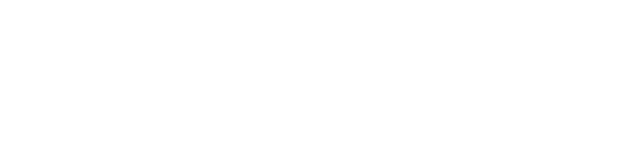
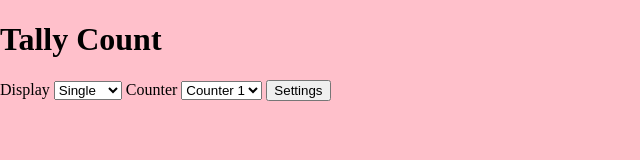
Before and after one commit to AaishaFisher/IWA1, a plain HTML site: page index.html in a window 1280 px wide. Shown: the whole page, without its empty margins (0-640 px from the left). Drawn offline with Linux system fonts and the light colour scheme.

Commit message:
initial set up

```diff
--- a/index.html
+++ b/index.html
@@ -1,18 +1,54 @@
 <!DOCTYPE html>
 <html lang="en">
-
-<head>
+  <head>
     <meta charset="UTF-8" />
     <meta name="viewport" content="width=device-width, initial-scale=1.0" />
     <title>Tally Count</title>
     <link rel="stylesheet" href="/style.css " />
-</head>
+  </head>
 
-<body>
-    <header></header>
+  <body>
+
+    <header>
+      <h1>Tally Count</h1>
+    </header>
+
+    <div>
+
+<label>
+
+    <span>Display</span>
+
+<select>
+
+<option>Single</option>
+<option>Multiple</option>
+
+</select>
+
+</label>
+
+<label>
+
+    <span>Counter</span>
+
+<select>
+
+<option>Counter 1</option>
+<option>Counter 2</option>
+<option>Counter 3</option>
+
+
+</select>
+
+</label>
+
+<button>Settings</button>
+
+    </div>
+
     <div></div>
-    <div></div>
+
     <footer></footer>
-</body>
-
+  </body>
 </html>
--- a/style.css
+++ b/style.css
@@ -14,4 +14,5 @@
 
 body {
     margin: 0;
+    background-color: pink;
 }
```
